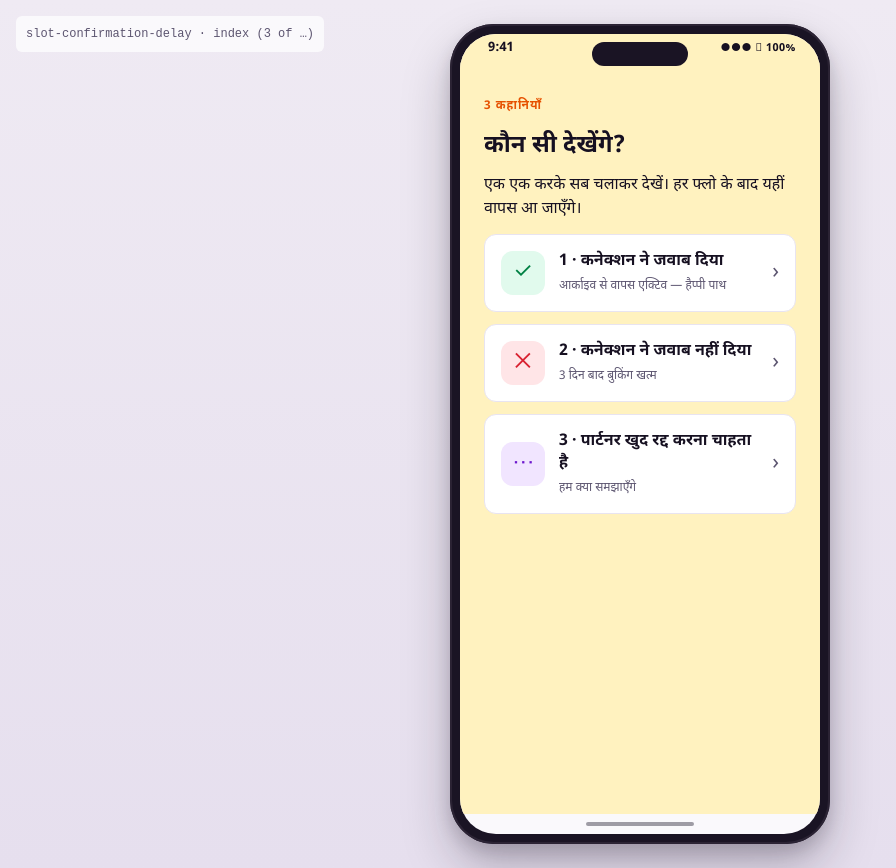
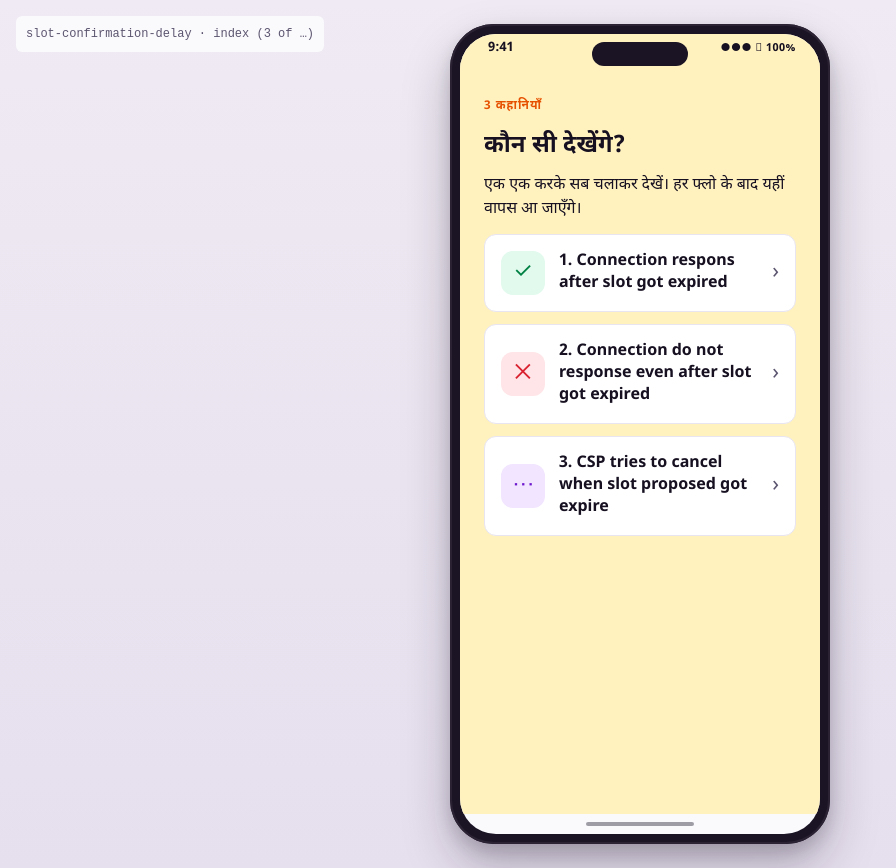
Before and after one commit to saadbeg-pixel/prototype-wiom-csp, a plain HTML site: page slot-confirmation-delay/context/idx.html in a window 1280 px wide. Shown: the whole page, without its empty margins (0-896 px from the left). Drawn offline with Linux system fonts and the light colour scheme.

Commit message:
Update copy across cover, solution, index, and Flow 1 intro
- Cover headline → "Connection ne slot confirm nhi kia"; CTA → "Start"
- Solution title → "system sambhalega partner befirk rahega"
- Flow index: replace card titles with English; drop subdescriptions
- Flow 1 yc1: trim secondary paragraph and story row

Co-Authored-By: Claude Opus 4.7 (1M context) <noreply@anthropic.com>

```diff
--- a/slot-confirmation-delay/context/idx.html
+++ b/slot-confirmation-delay/context/idx.html
@@ -76,8 +76,7 @@
           <div class="idx-card" data-goto="f1-yc1.html">
             <div class="idx-card__icon idx-card__icon--positive">✓</div>
             <div class="idx-card__body">
-              <div class="idx-card__title">1 · कनेक्शन ने जवाब दिया</div>
-              <div class="idx-card__desc">आर्काइव से वापस एक्टिव — हैप्पी पाथ</div>
+              <div class="idx-card__title">1. Connection respons after slot got expired</div>
             </div>
             <span class="idx-card__chevron">›</span>
           </div>
@@ -85,8 +84,7 @@
           <div class="idx-card" data-goto="f2-yc1.html">
             <div class="idx-card__icon idx-card__icon--negative">✕</div>
             <div class="idx-card__body">
-              <div class="idx-card__title">2 · कनेक्शन ने जवाब नहीं दिया</div>
-              <div class="idx-card__desc">3 दिन बाद बुकिंग खत्म</div>
+              <div class="idx-card__title">2. Connection do not response even after slot got expired</div>
             </div>
             <span class="idx-card__chevron">›</span>
           </div>
@@ -94,8 +92,7 @@
           <div class="idx-card" data-goto="f3-yc1.html">
             <div class="idx-card__icon idx-card__icon--info">⋯</div>
             <div class="idx-card__body">
-              <div class="idx-card__title">3 · पार्टनर खुद रद्द करना चाहता है</div>
-              <div class="idx-card__desc">हम क्या समझाएँगे</div>
+              <div class="idx-card__title">3. CSP tries to cancel when slot proposed got expire</div>
             </div>
             <span class="idx-card__chevron">›</span>
           </div>
```
Also changed, not shown: slot-confirmation-delay/context/c1.html (+1 -1 lines), slot-confirmation-delay/context/f1-yc1.html (+0 -12 lines), slot-confirmation-delay/index.html (+2 -2 lines).
